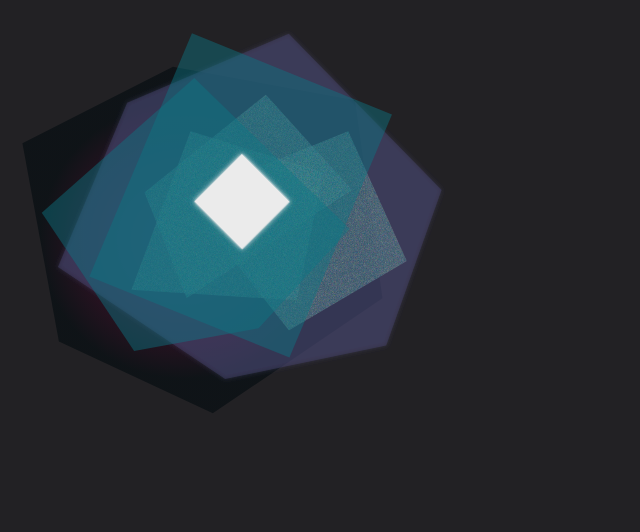
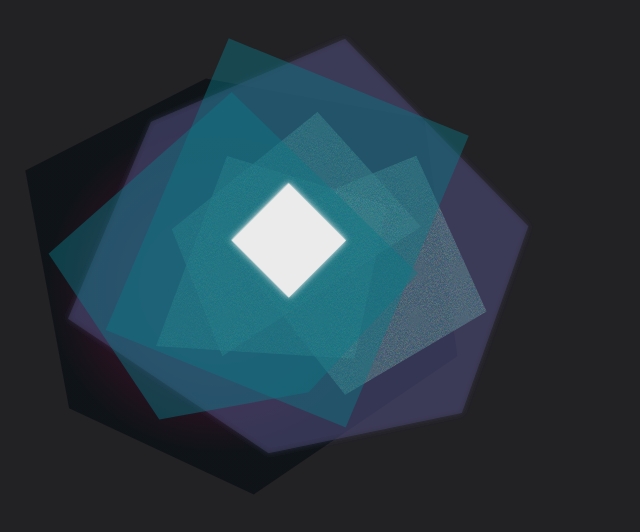
Before and after one commit to deaxmachina/personal-website, a React (Create React App) app: page / in a window 1280 px wide. Shown: the top 532 px of the page, without its empty margins (0-640 px from the left). Built offline with nearby package versions, Linux system fonts and the light colour scheme.

Commit message:
adjust scale

```diff
--- a/src/Draft/HeaderVizHtml.js
+++ b/src/Draft/HeaderVizHtml.js
@@ -88,7 +88,7 @@ const HeaderViz = ({ windowWidth, windowHeight }) => {
         </g>
         */}
 
-        <g transform={`scale(${0.0005*windowWidth})`}>
+        <g transform={`scale(${0.0006*windowWidth})`}>
           <path className="card-bg" fill="#0A1014" fill="url(#radial-gradient)" fill-opacity="0.8" d="M257.73 91.822L542.176 144.318L585.141 453.52L320.013 633.352L79.4997 521L22.4999 211.5L257.73 91.822Z" />
           <path className="card-bg" fill="#4C4976" filter="url(#glow)" fill-opacity={opacityHigh} d="M186.179 148.197L438.725 40.1062L677.481 284.274L591.002 527.287L339.274 579.77L78.0649 404.64L186.179 148.197Z" />
           <path className="card-bg" filter="url(#static-noise)" fill={blueColour} fill-opacity={opacityLow} d="M285.308 192.756L493 257.231L450.826 456.756L193 440.201L285.308 192.756Z"/>
```
